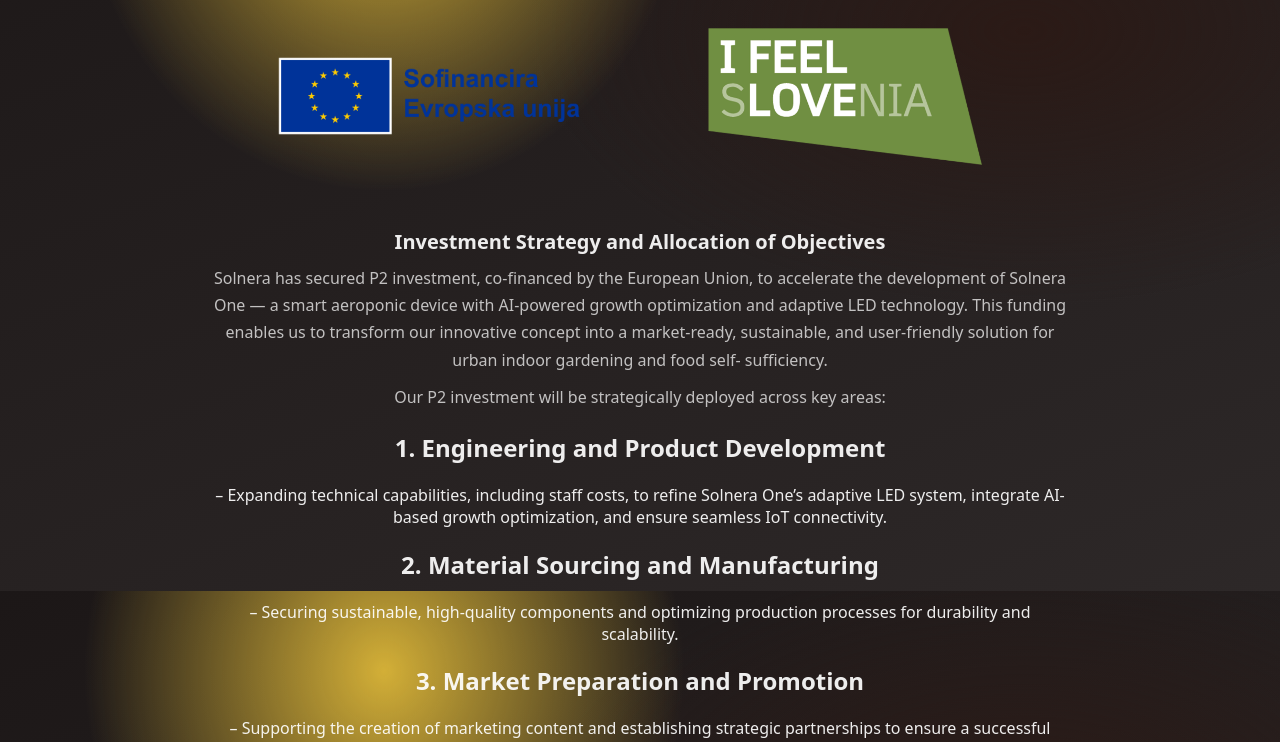
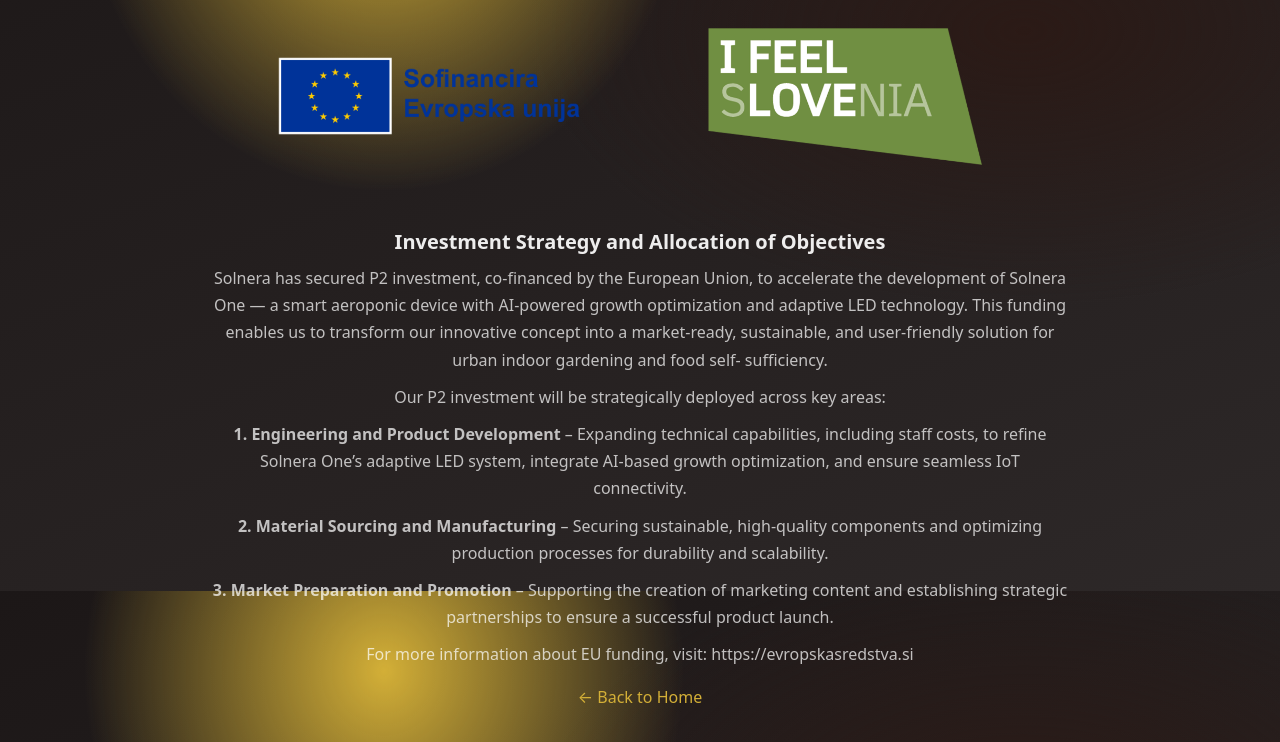
Before and after one commit to missever-ops/solneragrow, a plain HTML site: page p2funding.html in a window 1280 px wide. Shown: the part 209-951 px from the top of the page. Drawn offline with Linux system fonts and the light colour scheme.

Commit message:
update site

```diff
--- a/p2funding.html
+++ b/p2funding.html
@@ -49,14 +49,14 @@ sufficiency.
       <p>
         Our P2 investment will be strategically deployed across key areas:
       </p>
-      <p><h2>1. Engineering and Product Development</h2> – Expanding technical capabilities, including staff
+      <p><b>1. Engineering and Product Development</b> – Expanding technical capabilities, including staff
 costs, to refine Solnera One’s adaptive LED system, integrate AI-based growth optimization, and
 ensure seamless IoT connectivity.</p>
 
-<p><h2>2. Material Sourcing and Manufacturing</h2> – Securing sustainable, high-quality components and
+<p><b>2. Material Sourcing and Manufacturing</b> – Securing sustainable, high-quality components and
 optimizing production processes for durability and scalability.</p>
 
-<p><h2>3. Market Preparation and Promotion</h2> – Supporting the creation of marketing content and
+<p><b>3. Market Preparation and Promotion</b> – Supporting the creation of marketing content and
 establishing strategic partnerships to ensure a successful product launch.</p>
 
 <p>For more information about EU funding, visit: https://evropskasredstva.si</p>
```
